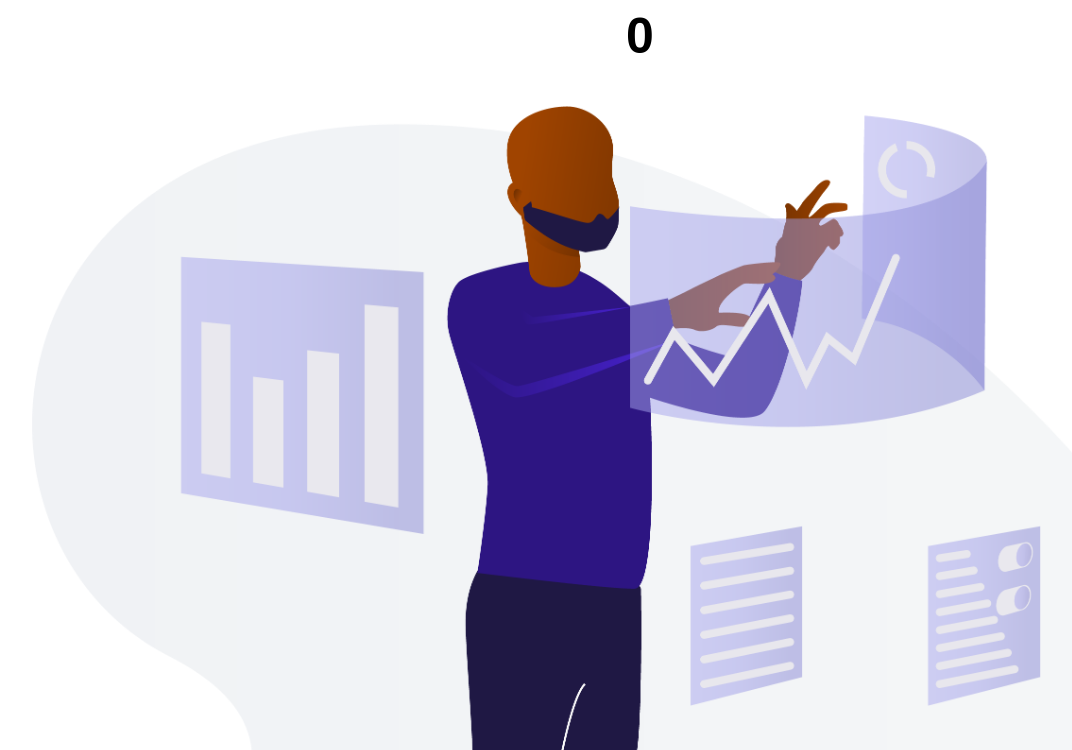
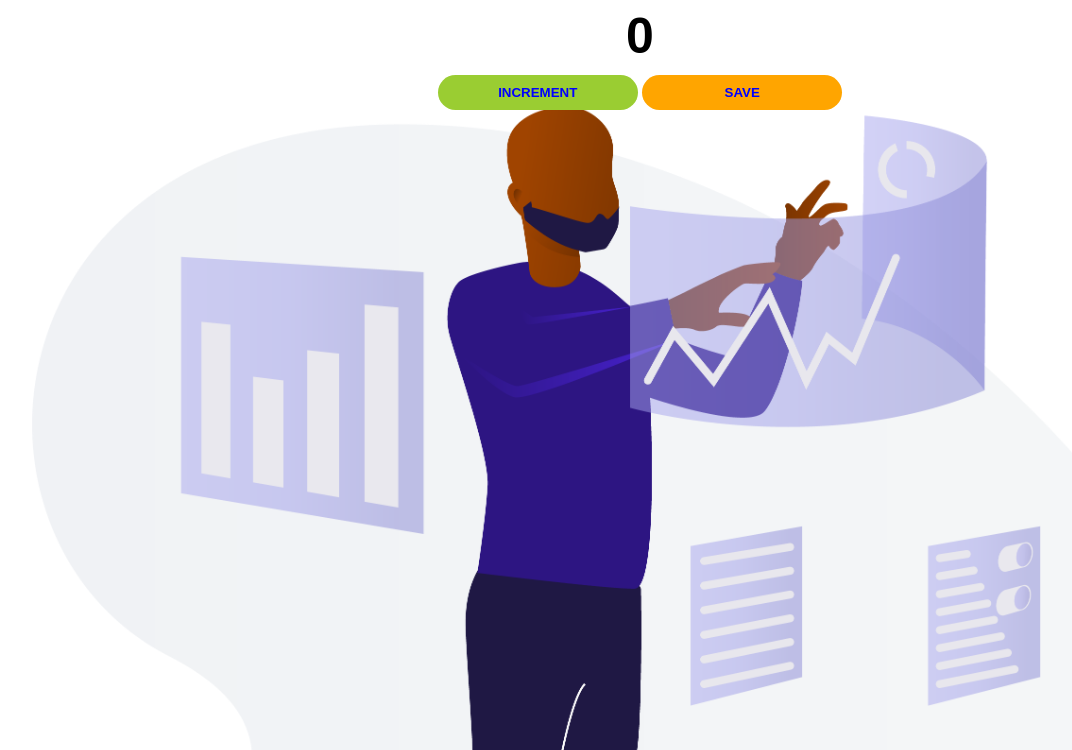
Before and after one commit to clare-oparo/passenger-counter, a plain HTML site: page index.html in a window 1280 px wide. Shown: the part 50-800 px from the top of the page, without its empty margins (0-1072 px from the left). Drawn offline with Linux system fonts and the light colour scheme.

Commit message:
updated js with functions

```diff
--- a/index.html
+++ b/index.html
@@ -9,6 +9,8 @@
 <body>
     <h1>People entered:</h1>
     <h2 id="counter-el">0</h2>
+    <button id="increment-btn" onclick="increment()">INCREMENT</button>
+    <button id="save-btn" onclick="save()">SAVE</button>
   <script src="./script.js"></script>
 </body>
 </html>
--- a/script.js
+++ b/script.js
@@ -1 +1,21 @@
-// document.getElementById("counter-el").innerText = 0
+
+
+//initialize count as 0
+//listen for clicks on increment button
+//increment the count variable when button is clicked
+//change the countel in html to reflect the new count
+
+let countEl = document.getElementById("counter-el")
+
+let count = 0
+
+function increment() {
+    count = count + 1
+    countEl.innerText = count
+    console.log(count);
+
+}
+
+function save(){
+    console.log(count)
+}
--- a/style.css
+++ b/style.css
@@ -15,3 +15,22 @@ h2{
     margin-top: 10px;
     margin-bottom: 10px;
 }
+
+button{
+    border: none;
+    padding-top: 10px;
+    padding-bottom: 10px;
+    width: 200px;
+    color: blue;
+    font-weight: bolder;
+    border-radius: 20px;
+
+}
+
+#increment-btn{
+    background: yellowgreen;
+}
+
+#save-btn{
+    background: orange;
+}
```
